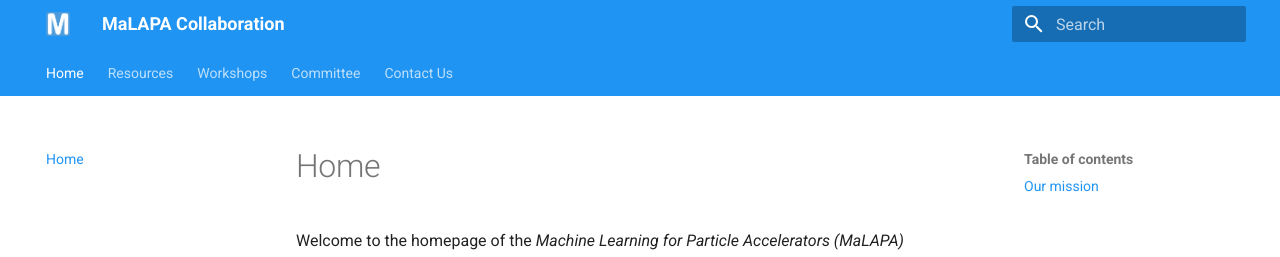
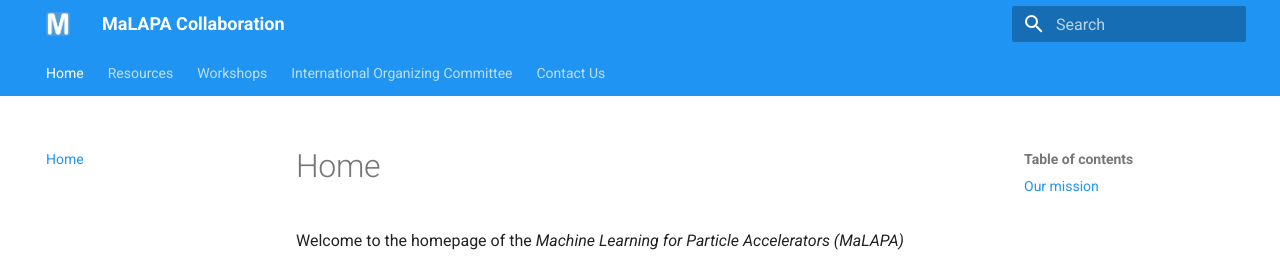
Before and after one commit to MALAPA-Collab/MALAPA-Collab.github.io, an MkDocs documentation site: the page built from docs/index.md, in a window 1280 px wide. Shown: the top 257 px of the page. Built offline with MkDocs 1.6.1 and Material for MkDocs 9.7.7, drawn with Linux system fonts in a browser that asks for light colours.

Commit message:
Rename 'Committee' to 'International Organizing Committee'

```diff
--- a/mkdocs.yml
+++ b/mkdocs.yml
@@ -34,5 +34,5 @@ nav:
       - Publications: resources/publications.md
       - Software: resources/software.md
   - Workshops: workshops.md
-  - Committee: committee.md
+  - International Organizing Committee: committee.md
   - Contact Us: contact.md
```
